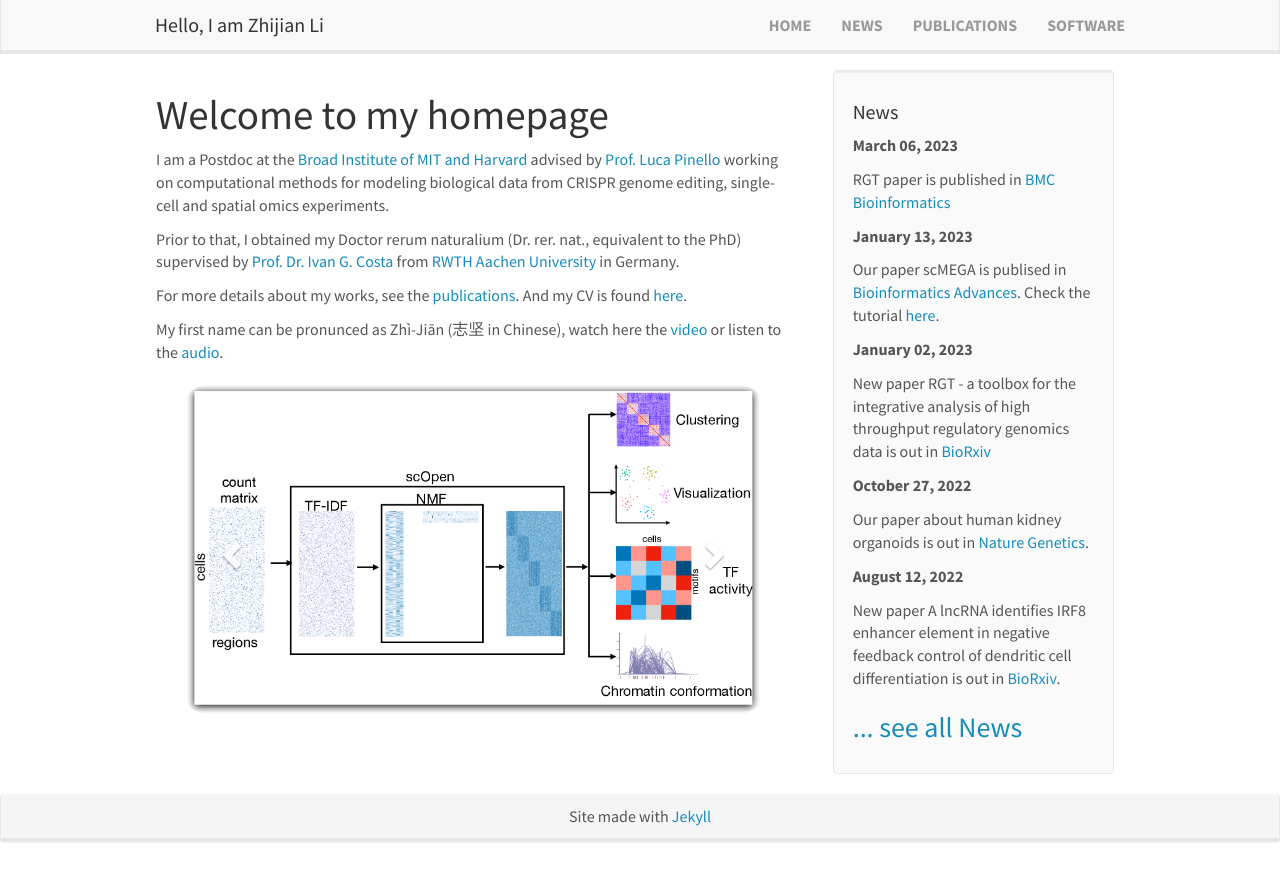
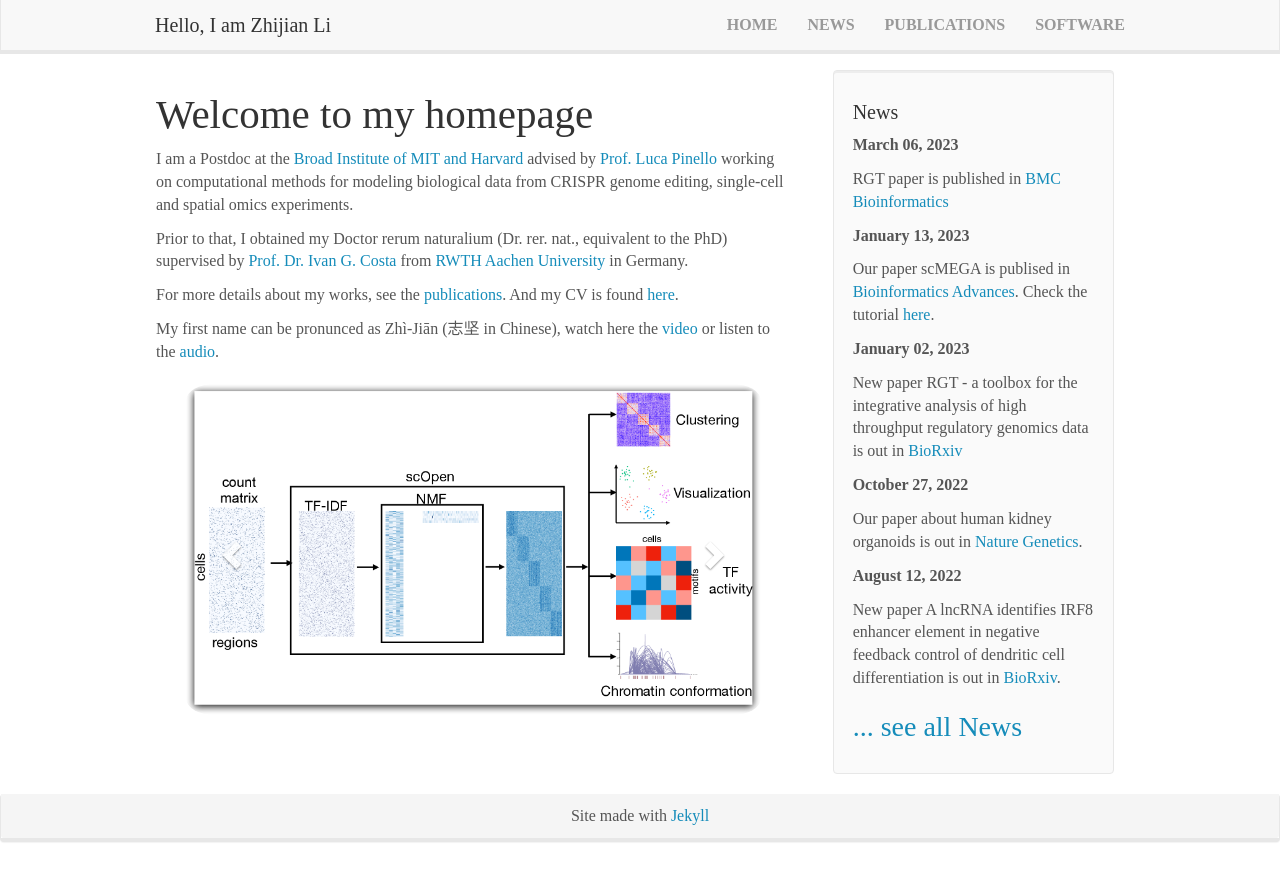
Before and after one commit to lzj1769/lzj1769.github.io, a Jekyll site: the page built from _pages/home.md, in a window 1280 px wide. Shown: the top 881 px of the page. Built offline with Jekyll 4.4.1, drawn with Linux system fonts in a browser that asks for light colours; nearby versions of some CDN libraries.

Commit message:
modify font

```diff
--- a/css/main.scss
+++ b/css/main.scss
@@ -1,4 +1,5 @@
 ---
+# Only the main Sass file needs front matter (the dashes are enough)
 ---
 
 @import "bootstrap";
@@ -12,6 +13,7 @@ img {
 
 body {
 	padding-top: 70px;
+	font-family: "Times New Roman", Times, serif;
 }
 
 figcaption {
```
